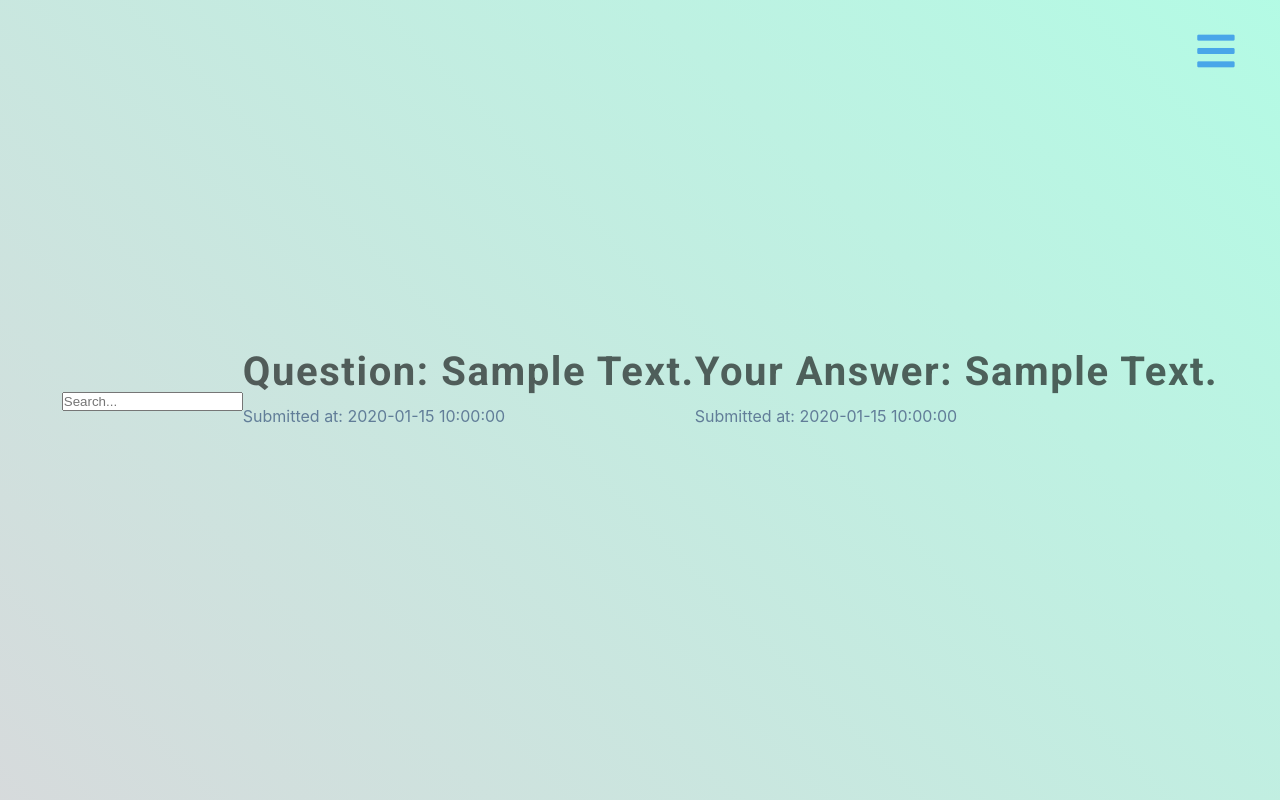
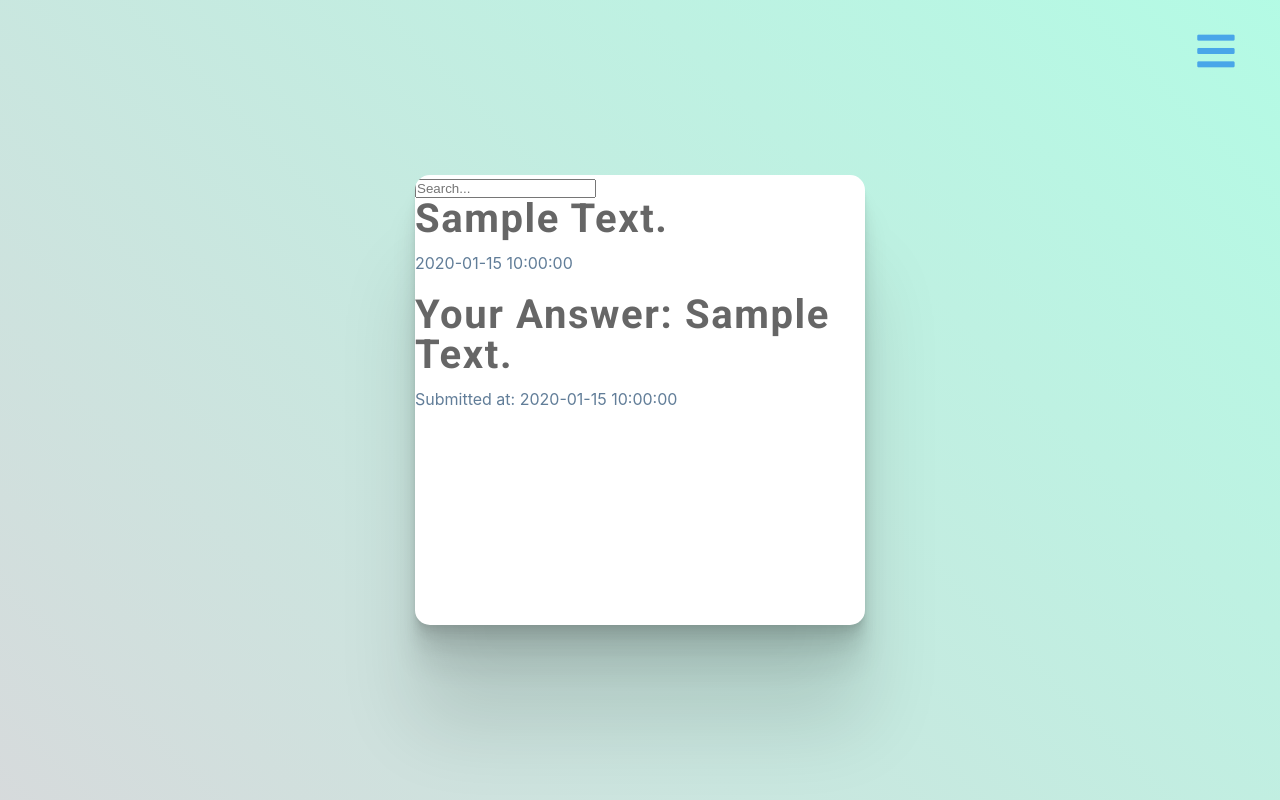
Before and after one commit to OliverDean/WebDev, a Flask app: template the app/Login page/templates/history.html in a window 1280 px wide. Run offline with Flask 3, Linux system fonts and the light colour scheme; the template is opened without the code that fills it: most values are stand-ins (such as "Sample title", 1, 10 or a date in 2020); parts of the project's set-up code (start-up, migrations or seed data) failed here and were passed over; some libraries are stand-ins or nearby versions.

Commit message:
history page

```diff
--- a/the app/Login page/templates/history.html
+++ b/the app/Login page/templates/history.html
@@ -55,14 +55,16 @@
     </li>
   </ul>
 </aside>
+<div id="body">
+    <div class="chat-box">
         <div class="form">
             <input type="text" id="searchInput" placeholder="Search..." />
         </div>
         <div id="questions">
         {% for question in questions %}
         <div class="question-block form">
-    <h2>Question: {{ question.question_text }}</h2>
-    <p>Submitted at: {{ question.created_at }}</p>
+            <h2>{{ question.question_text }}</h2>
+            <p>{{ question.created_at }}</p>
         </div>
         {% endfor %}
         </div>
@@ -75,4 +77,7 @@
         </div>
         {% endfor %}
         </div>
+    </div>
+</div>
+
 {% endblock %}
--- a/the app/Login page/templates/index.html
+++ b/the app/Login page/templates/index.html
@@ -16,6 +16,9 @@
     <div class="form-panel one">
       <div class="form-header">
         <h1>Sign in</h1>
+      </div>
+      <div id="login-error" style="display: none;">
+        Login failed. Please check your username and/or password.
       </div>
       <div class="form-content">
         <form action="/login" method="POST" id="login-form">
```
Also changed, not shown: the app/Login page/app.db. Lines whose indentation alone changed are shown as unchanged.
